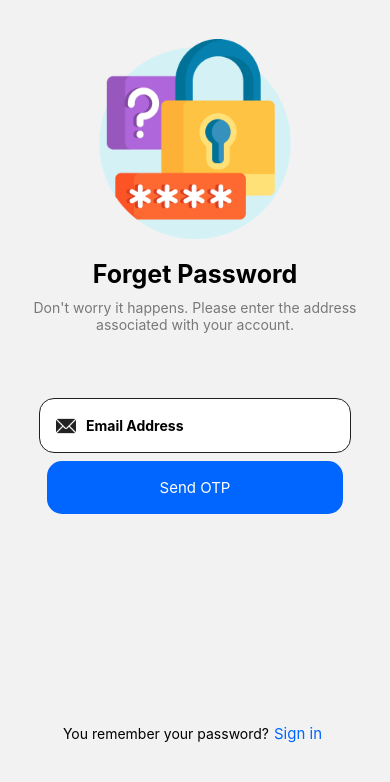
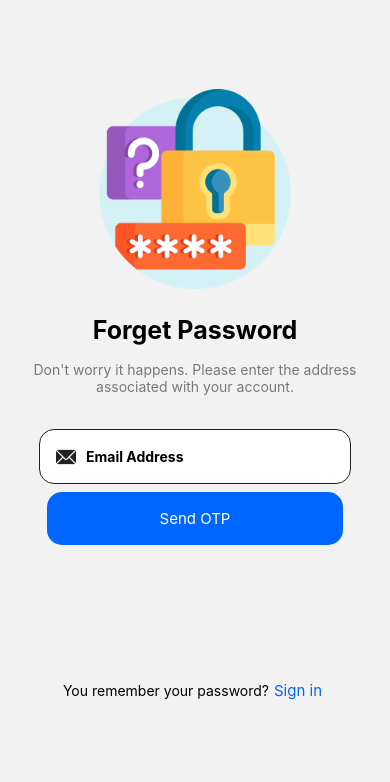
Before and after one commit to McelikZ/LoginProject, a React Native app: screen /ForgotPasswordPage in a window 390 px wide. Shown: the top 782 px of the page. Built offline with nearby package versions, Linux system fonts and the light colour scheme.

Commit message:
Update ForgotPasswordPage.style.js

```diff
--- a/src/screens/ForgotPassword/ForgotPasswordPage.style.js
+++ b/src/screens/ForgotPassword/ForgotPasswordPage.style.js
@@ -1,39 +1,39 @@
-import { StyleSheet, StatusBar, Platform } from "react-native";
-import { colors, spacing, fonts } from "../../theme/index";
+import { StyleSheet,StatusBar,Platform } from "react-native";
+import {colors,spacing,fonts} from "../../theme/index"
 
 export default StyleSheet.create({
-  mainContainer: {
+   mainContainer:{
     flex: 1,
-    alignItems: "center",
-    justifyContent: "center",
-    paddingTop: Platform.OS === "android" ? StatusBar.currentHeight : 0,
+    alignItems:'center',
+    justifyContent:'center',
+    paddingTop: Platform.OS === 'android' ? StatusBar.currentHeight : 0,
    },
-  headerContainer: {
-    flex: 3,
-    alignItems: "center",
-    justifyContent: "center",
-    paddingBottom: 100,
+   headerContainer:{
+    flex:3,
+    alignItems:'center',
+    justifyContent:'center',
+    paddingBottom:spacing.hugeSmall
    },
    contentContainer: {
     flex: 1,
-    alignItems: "center",
-    justifyContent: "center",
-    paddingBottom: 130,
+    alignItems: 'center',
+    justifyContent:'center',
+    paddingBottom:spacing.hugeSmall
    },
-  footerContainer: {
-    flex: 2,
-    alignItems: "center",
-    justifyContent: "center",
-    flexDirection: "row",
-    paddingBottom: 10,
+   footerContainer:{
+    flex:2,
+    alignItems:'center',
+    justifyContent:'center',
+    flexDirection:'row',
+    paddingBottom:spacing.medium
    },
-  forgetPasswordText: {
-    fontSize: 25,
-    fontWeight: "bold",
-    margin: 10,
+   forgetPasswordText:{
+    fontSize:25,
+    fontWeight:'bold',
+    margin:spacing.medium
    },
-  dontWorryText: {
-    opacity: 0.5,
-    fontSize: 14,
-  },
-});
+   dontWorryText:{
+    opacity:0.5,
+    fontSize:fonts.sizes.medium,
+   }
+})
```
Lines whose indentation alone changed are shown as unchanged.
